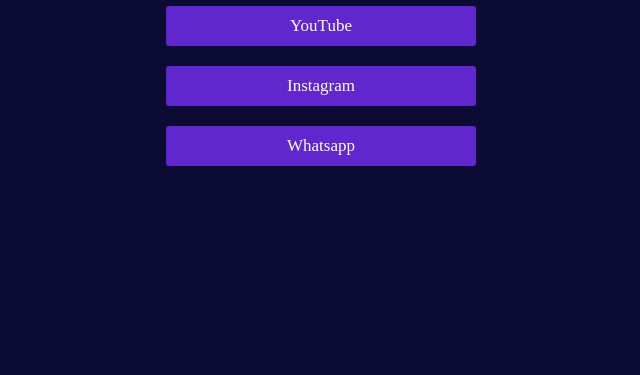
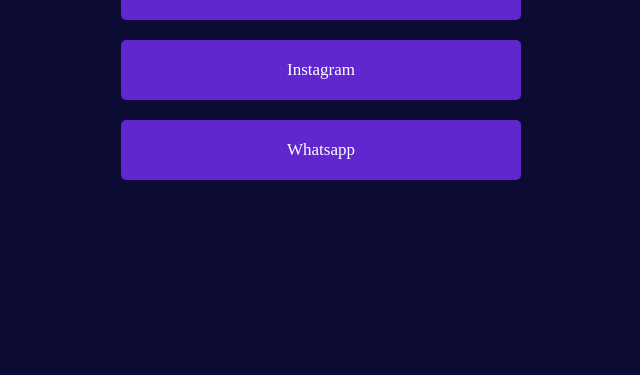
Before and after one commit to Charlie-Domingos/linktree, a plain HTML site: page index.html in a window 1280 px wide. Shown: the part 425-800 px from the top of the page, without its empty margins (319-959 px from the left). Drawn offline with Linux system fonts and the light colour scheme.

Commit message:
altered layout

```diff
--- a/index.html
+++ b/index.html
@@ -16,21 +16,20 @@
       <h1>DJ TKR</h1>
 
     <!-- Button -->
-      <a
-        id="btn"
+    <div id="btn_box">
+      <a class="btn_yt"
         href="https://www.youtube.com/channel/UCwZlc_wPMYwyp0gN6kNf-ow"
         >YouTube</a
       >
-      <a
-        id="btn"
-        href="https://www.youtube.com/channel/UCwZlc_wPMYwyp0gN6kNf-ow"
+      <a class="btn_itg" href="https://www.instagram.com/dj_tkr/"
         >Instagram</a
       >
-      <a
-        id="btn"
-        href="https://www.youtube.com/channel/UCwZlc_wPMYwyp0gN6kNf-ow"
+      <a class="btn_wp"
+
+        href="#"
         >Whatsapp</a
       >
+    </div>
     </main>
   </body>
 </html>
--- a/style.css
+++ b/style.css
@@ -1,5 +1,6 @@
 body {
   background-color: rgb(11, 11, 51);
+
 }
 
 .image {
@@ -10,7 +11,7 @@
   margin-top: 10%;
   height: auto;
 
-  width: 400px;
+  width: 300px;
 }
 
 h1 {
@@ -19,28 +20,40 @@
 
 }
 
-#btn {
+#btn_box {
   text-align: center;
+  flex-direction: column;
+  width: 400px;
+  display: flex;
   margin-top: 20px;
-  background-color:#5f27cd;
-
-  width: 290px;
-  display: block;
+  padding: 10px;
   margin-left: auto;
   margin-right: auto;
-  border-radius: 3px;
-
   font-size: 17px;
 
 }
 
-#btn:hover{
-  transition: 1s;
-  background: #7656b5;
+a {
+  background-color: #5f27cd;
+  color: white;
+  padding: 20px;
+  margin-bottom: 20px;
+  text-decoration: none;
+  border-radius: 5px;
+
 }
 
-a {
-  padding: 10px;
-  text-decoration: none;
-  color: white;
+.btn_yt:hover{
+  transition: 1s;
+  background-color: red;
 }
+
+.btn_itg:hover{
+  transition: 1s;
+  background-color: #ec5fec;
+}
+
+.btn_wp:hover{
+  transition: 1s;
+  background-color: #25d366;
+}
```
